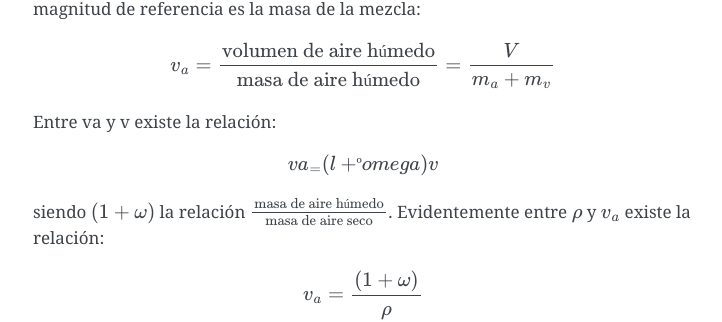
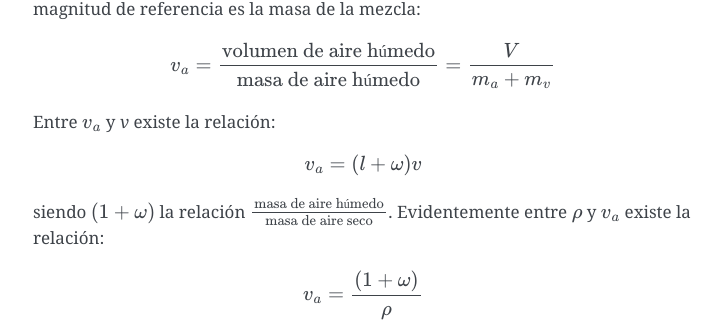
Before and after one commit to mantielero/termodinamica, a Sphinx documentation site: the page built from source/vapores_propiedades_termodinamicas.rst, in a window 1280 px wide and 900 px high, scrolled down 965 px. Shown: the part 154-476 px from the top of the window, without its empty margins (387-1109 px from the left). Built offline with Sphinx 7.4.7, drawn with Linux system fonts in a browser that asks for light colours; pages that are not in the unit, such as notebooks, are missing from menus.

Commit message:
Update vapores_propiedades_termodinamicas.rst

```diff
--- a/source/vapores_propiedades_termodinamicas.rst
+++ b/source/vapores_propiedades_termodinamicas.rst
@@ -44,11 +44,11 @@ de referencia es la masa de la mezcla:
    v_a = \frac{\text{volumen de aire húmedo}}{\text{masa de aire húmedo}} = \frac{V}{m_a+m_v}
 
 
-Entre va y v existe la relación:
+Entre :math:`v_a` y *v* existe la relación:
 
 .. math::
 
-  va_ = (l + ºomega)v
+  v_a = (l + \omega)v
 
 
 siendo  :math:`(1 + \omega)` la relación  :math:`\frac{\text{masa de aire húmedo}}{\text{masa de aire seco}}`. Evidentemente entre :math:`\rho` y :math:`v_a` existe la relación:
```
